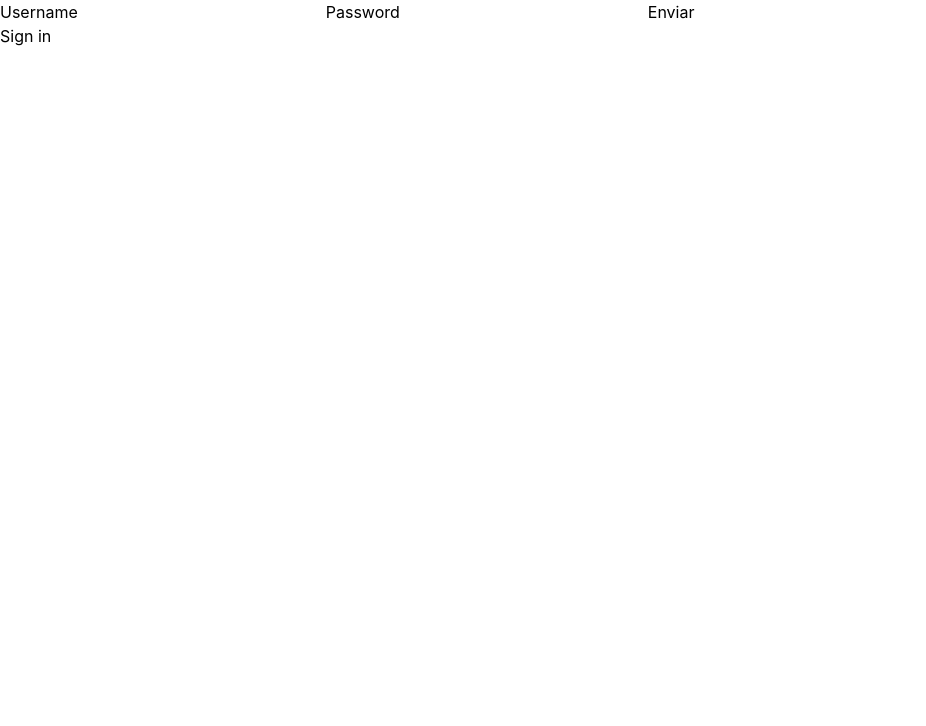
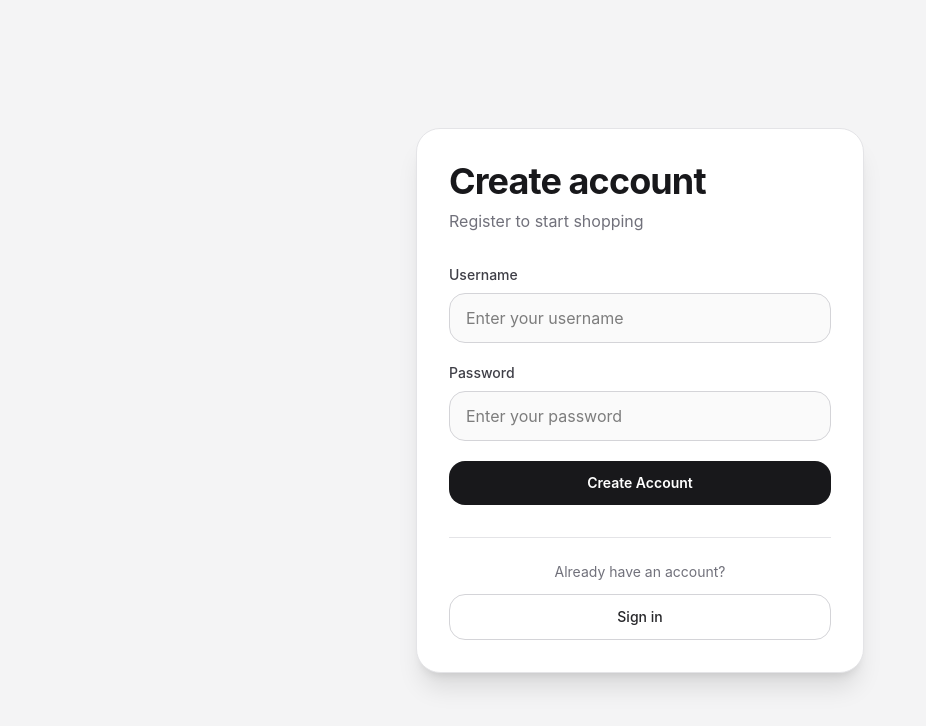
Before and after one commit to paulosgio/E-commerce-Fullstack, a React (Vite) app in the folder frontend/E-commerce/: page /register in a window 1280 px wide. Shown: the top 726 px of the page, without its empty margins (0-926 px from the left). Built offline with nearby package versions, Linux system fonts and the light colour scheme.

Commit message:
alterando moeda, interface do produto para suportar imagem, configurando imagem no front e estilizando pagina register

```diff
--- a/frontend/E-commerce/src/interfaces/index.ts
+++ b/frontend/E-commerce/src/interfaces/index.ts
@@ -22,6 +22,7 @@ export interface IProduct {
     _id: string
     title: string,
     price: number,
+    image: string
 }
 
 export interface ICart {
--- a/frontend/E-commerce/src/pages/Cart.tsx
+++ b/frontend/E-commerce/src/pages/Cart.tsx
@@ -43,19 +43,23 @@ export default function Cart() {
                                     className="flex flex-col gap-5 rounded-3xl border border-zinc-200 bg-white p-6 shadow-sm transition hover:shadow-lg md:flex-row md:items-center md:justify-between"
                                 >
                                     <div className="flex items-center gap-5">
-                                        <div className="flex h-24 w-24 items-center justify-center rounded-2xl bg-zinc-200">
-                                            <span className="text-xs text-zinc-500">
-                                                Image
-                                            </span>
+                                        <div className="h-24 w-24 overflow-hidden rounded-2xl bg-zinc-200">
+                                            <img
+                                                src={productId.image}
+                                                alt={productId.title}
+                                                className="h-full w-full object-cover"
+                                            />
                                         </div>
-
                                         <div>
                                             <h2 className="text-xl font-semibold text-zinc-900">
                                                 {productId.title}
                                             </h2>
 
                                             <h3 className="mt-2 text-lg font-bold text-zinc-700">
-                                                R$ {total.toFixed(2)}
+                                                {(productId.price * quantity).toLocaleString("pt-BR", {
+                                                    style: "currency",
+                                                    currency: "BRL"
+                                                })}
                                             </h3>
 
                                             <h4 className="mt-1 text-sm text-zinc-500">
--- a/frontend/E-commerce/src/pages/Checkout.tsx
+++ b/frontend/E-commerce/src/pages/Checkout.tsx
@@ -154,7 +154,13 @@ export default function Checkout() {
                                         key={productId._id}
                                         className="flex items-center gap-4 rounded-2xl bg-zinc-100 p-4"
                                         >
-                                        <div className="h-20 w-20 rounded-2xl bg-zinc-300" />
+                                        <div className="h-20 w-20 overflow-hidden rounded-2xl bg-zinc-300">
+                                            <img
+                                                src={productId.image}
+                                                alt={productId.title}
+                                                className="h-full w-full object-cover"
+                                            />
+                                        </div>
 
                                         <div className="flex-1">
                                             <h3 className="font-semibold text-zinc-900">
@@ -167,7 +173,10 @@ export default function Checkout() {
                                         </div>
 
                                         <span className="font-bold text-zinc-900">
-                                            R$ {productId.price}
+                                            {(productId.price * quantity).toLocaleString("pt-BR", {
+                                                    style: "currency",
+                                                    currency: "BRL"
+                                                })}
                                         </span>
                                     </div>
                                     )
@@ -187,7 +196,10 @@ export default function Checkout() {
                             </span>
 
                             <span className="text-3xl font-bold text-zinc-900">
-                                {total.toFixed(2)}
+                                {total.toLocaleString("pt-BR", {
+                                    style: "currency",
+                                    currency: "BRL"
+                                })}
                             </span>
                         </div>
 
--- a/frontend/E-commerce/src/pages/Product.tsx
+++ b/frontend/E-commerce/src/pages/Product.tsx
@@ -46,10 +46,12 @@ export default function Product() {
         <div className="min-h-screen bg-zinc-100 px-6 py-10">
             <div className="mx-auto grid max-w-7xl grid-cols-1 gap-10 rounded-3xl border border-zinc-200 bg-white p-6 shadow-sm lg:grid-cols-2 lg:p-10">
                 <div className="flex items-center justify-center rounded-3xl bg-zinc-200 p-10">
-                    <div className="flex h-100 w-full items-center justify-center rounded-2xl border border-dashed border-zinc-400">
-                        <span className="text-lg text-zinc-500">
-                            Product Image
-                        </span>
+                    <div className="h-100 w-full overflow-hidden rounded-2xl border border-dashed border-zinc-400">
+                        <img
+                            className="h-full w-full object-cover"
+                            src={product.image}
+                            alt={product.title}
+                        />
                     </div>
                 </div>
 
@@ -70,7 +72,10 @@ export default function Product() {
 
                         <div className="mt-8">
                             <span className="text-5xl font-bold text-zinc-900">
-                                R$ {product.price.toFixed(2)}
+                                {product.price.toLocaleString("pt-BR", {
+                                    style: "currency",
+                                    currency: "BRL"
+                                })}
                             </span>
                         </div>
                     </div>
@@ -99,7 +104,8 @@ export default function Product() {
                                     productId: {
                                         _id: product._id,
                                         title: product.title,
-                                        price: product.price
+                                        price: product.price,
+                                        image: product.image
                                     },
                                     quantity: 1
                                 }], "buy_now")
--- a/frontend/E-commerce/src/pages/Register.tsx
+++ b/frontend/E-commerce/src/pages/Register.tsx
@@ -5,28 +5,100 @@ import { RegisterService } from "../services/RegisterService"
 import { useState } from "react"
 
 export default function Register() {
-    const { register, handleSubmit } = useForm<IAuth>()
+    const {
+        register,
+        handleSubmit,
+        formState: { errors }
+    } = useForm<IAuth>()
+
     const navigate = useNavigate()
+
     const [errorMessage, setErrorMessage] = useState<string>("")
 
+    const onSubmit = async (data: IAuth) => {
+        try {
+            setErrorMessage("")
 
-    const onSubmit = async (data: IAuth)=> {
-        try {
             await RegisterService(data)
+
             navigate("/")
         } catch (error) {
             setErrorMessage("The register failed")
         }
     }
 
-    return(
-        <>
-            <form onSubmit={handleSubmit(onSubmit)}>
-                <label htmlFor="username">Username</label>
-                <input { ...register("username", { required: "Username is required" }) } type="text" id="username"/>
-                <label htmlFor="password">Password</label>
-                <input { ...register("password", { required: "Password is required" }) } type="password" id="password"/>
-                <button type="submit">Enviar</button>
+    return (
+        <div className="flex min-h-screen items-center justify-center bg-zinc-100 px-6 py-10">
+            <div className="w-full max-w-md rounded-3xl border border-zinc-200 bg-white p-8 shadow-xl">
+                <div className="mb-8">
+                    <h1 className="text-4xl font-bold tracking-tight text-zinc-900">
+                        Create account
+                    </h1>
+
+                    <p className="mt-2 text-zinc-500">
+                        Register to start shopping
+                    </p>
+                </div>
+
+                <form
+                    onSubmit={handleSubmit(onSubmit)}
+                    className="space-y-5"
+                >
+                    <div>
+                        <label
+                            htmlFor="username"
+                            className="mb-2 block text-sm font-medium text-zinc-700"
+                        >
+                            Username
+                        </label>
+
+                        <input
+                            {...register("username", {
+                                required: "Username is required"
+                            })}
+                            type="text"
+                            id="username"
+                            placeholder="Enter your username"
+                            className="w-full rounded-2xl border border-zinc-300 bg-zinc-50 px-4 py-3 outline-none transition focus:border-zinc-900 focus:bg-white"
+                        />
+
+                        {errors.username && (
+                            <p className="mt-2 text-sm text-red-500">
+                                {errors.username.message}
+                            </p>
+                        )}
+                    </div>
+
+                    <div>
+                        <label
+                            htmlFor="password"
+                            className="mb-2 block text-sm font-medium text-zinc-700"
+                        >
+                            Password
+                        </label>
+
+                        <input
+                            {...register("password", {
+                                required: "Password is required",
+                                minLength: {
+                                    value: 6,
+                                    message:
+                                        "Password must have at least 6 characters"
+                                }
+                            })}
+                            type="password"
+                            id="password"
+                            placeholder="Enter your password"
+                            className="w-full rounded-2xl border border-zinc-300 bg-zinc-50 px-4 py-3 outline-none transition focus:border-zinc-900 focus:bg-white"
+                        />
+
+                        {errors.password && (
+                            <p className="mt-2 text-sm text-red-500">
+                                {errors.password.message}
+                            </p>
+                        )}
+                    </div>
+
                     {errorMessage && (
                         <div className="rounded-2xl border border-red-200 bg-red-50 px-4 py-3">
                             <p className="text-sm font-medium text-red-500">
@@ -34,8 +106,28 @@ export default function Register() {
                             </p>
                         </div>
                     )}
+
+                    <button
+                        type="submit"
+                        className="w-full rounded-2xl bg-zinc-900 px-5 py-3 text-sm font-semibold text-white transition hover:bg-zinc-700 active:scale-[0.98]"
+                    >
+                        Create Account
+                    </button>
                 </form>
-            <button onClick={()=> navigate("/")}>Sign in</button>
-        </>
+
+                <div className="mt-8 border-t border-zinc-200 pt-6 text-center">
+                    <p className="text-sm text-zinc-500">
+                        Already have an account?
+                    </p>
+
+                    <button
+                        onClick={() => navigate("/")}
+                        className="mt-3 w-full rounded-2xl border border-zinc-300 bg-white px-5 py-3 text-sm font-medium text-zinc-800 transition hover:border-zinc-900 hover:bg-zinc-100"
+                    >
+                        Sign in
+                    </button>
+                </div>
+            </div>
+        </div>
     )
 }
```
Also changed, not shown: frontend/E-commerce/src/pages/Home.tsx (+13 -7 lines), 2 other files (tests, documents, lock files or other folders). Lines whose indentation alone changed are shown as unchanged.
